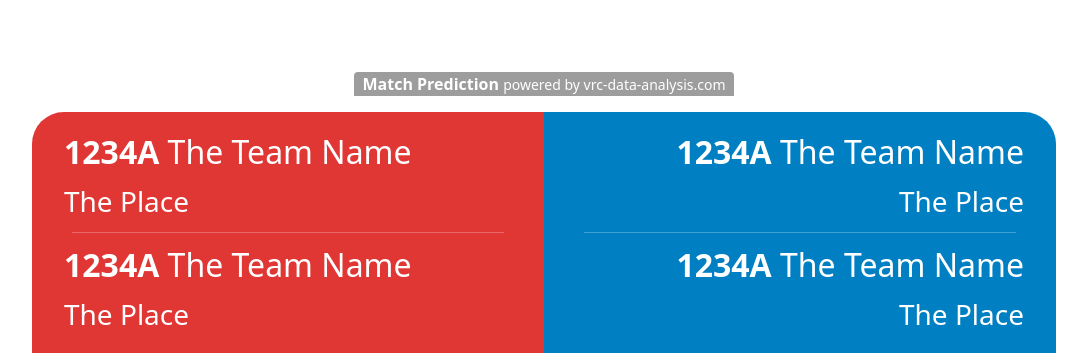
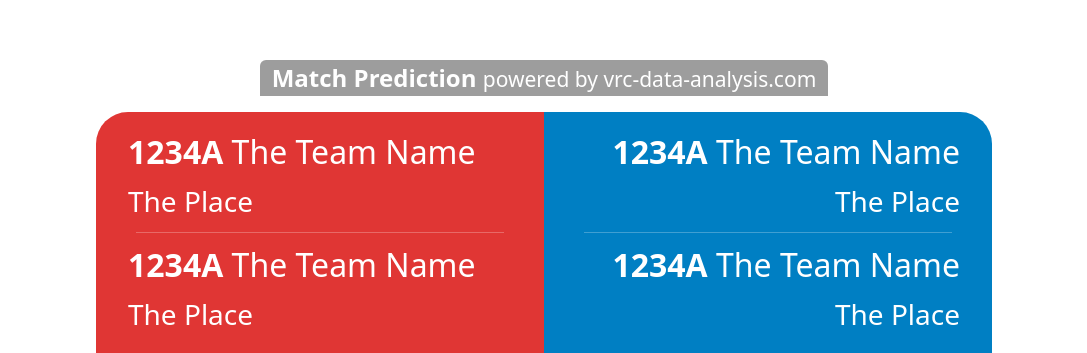
Before and after one commit to johnholbrook/vextm-obs-intro-screen, a website: page site/index.html in a window 1280 px wide. Shown: the part 447-800 px from the top of the page, without its empty margins (96-1183 px from the left). Drawn offline with nearby package versions, Linux system fonts and the light colour scheme; no server answers.

Commit message:
Tweak display to pair better with TM match timer

```diff
--- a/site/index.css
+++ b/site/index.css
@@ -13,7 +13,7 @@ hr.team-separator{
 }
 
 .intro{
-    width: 80%;
+    width: 70%;
     font-size: xx-large;
     display: flex;
     flex-direction: row;
@@ -47,8 +47,9 @@ hr.team-separator{
 }
 
 .match-prediction{
-    width: 80%;
+    width: 70%;
     text-align: center;
+    font-size: x-large;
 }
 
 .match-prediction-bars-area{
```
